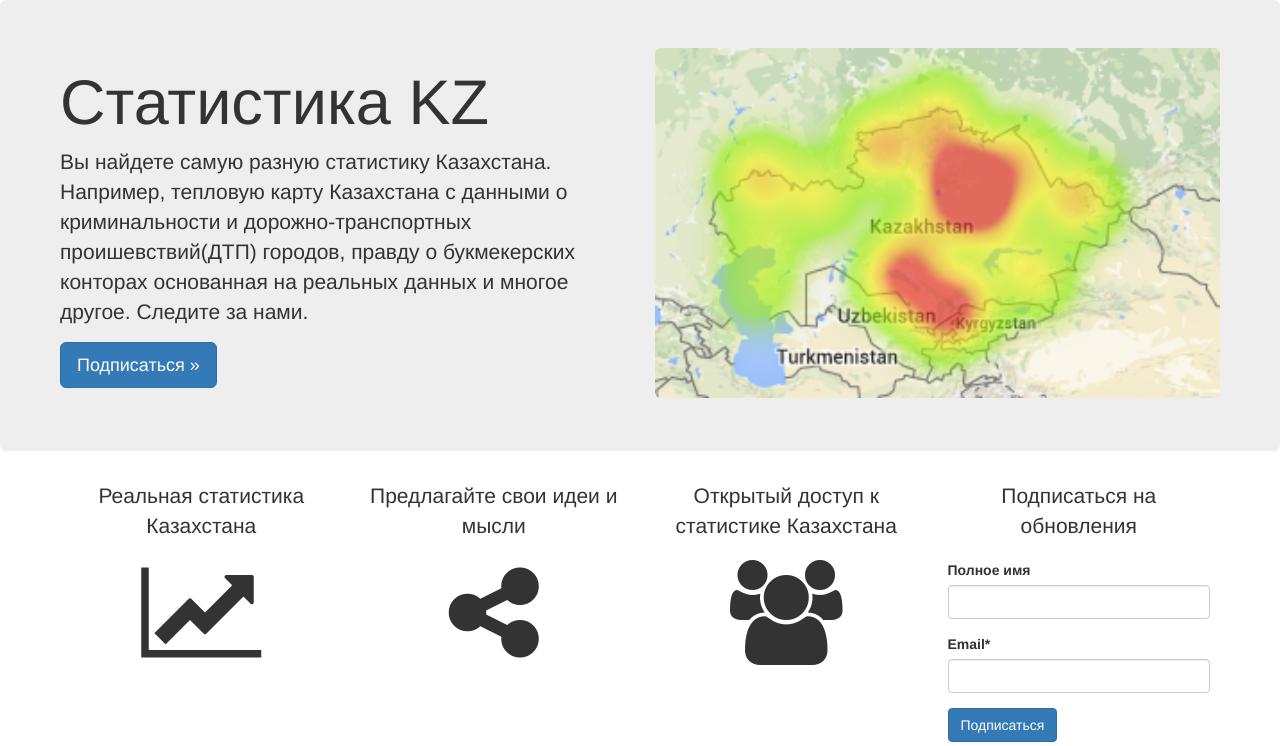
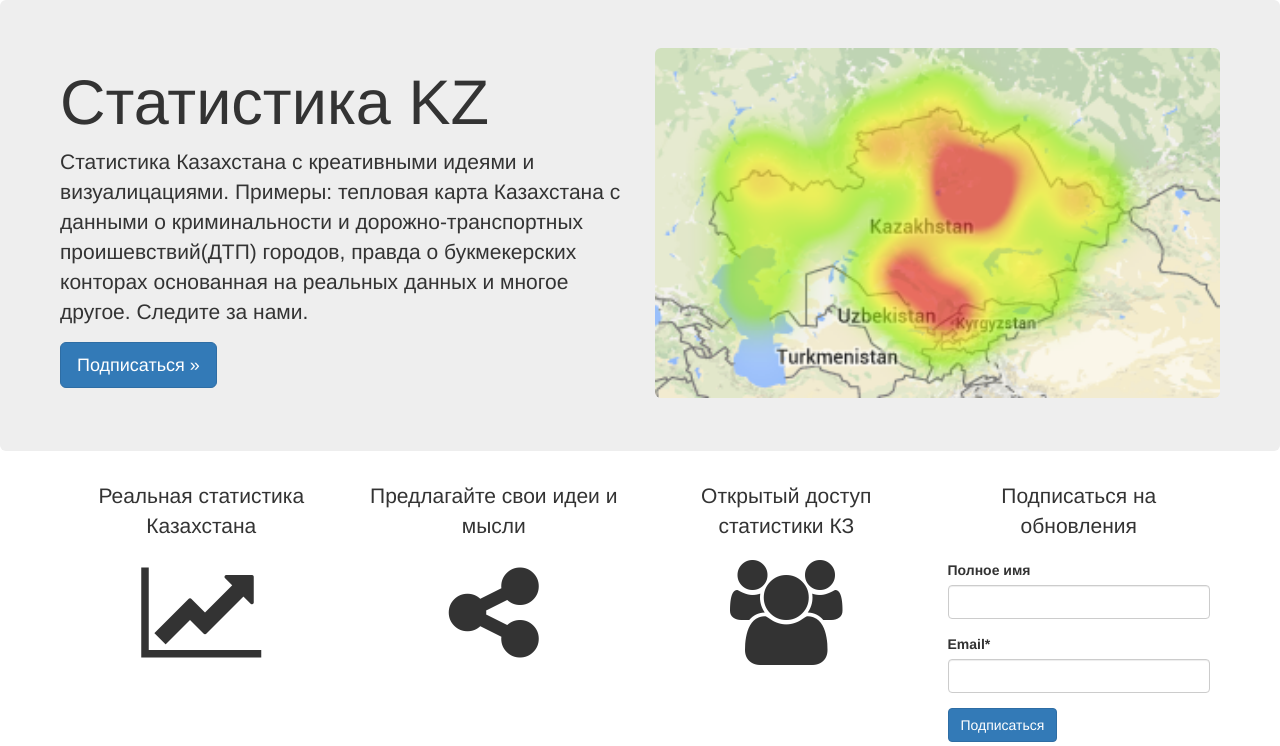
Before and after one commit to abzaloid/mvp-landing-page, a Django app: page / in a window 1280 px wide. Shown: the part 51-797 px from the top of the page. Run offline with Django 3.2, Linux system fonts and the light colour scheme; some libraries are stand-ins or nearby versions.

Commit message:
MVC is done

```diff
--- a/newsletter/views.py
+++ b/newsletter/views.py
@@ -230,7 +230,7 @@ def home(request):
 	form = SignUpForm(request.POST or None)
 
 	top_name = u'Статистика KZ'
-	top_text = u'Вы найдете самую разную статистику Казахстана. Например, тепловую карту Казахстана с данными о криминальности и дорожно-транспортных проишевствий(ДТП) городов, правду о букмекерских конторах основанная на реальных данных и многое другое. Следите за нами.'
+	top_text = u'Статистика Казахстана с креативными идеями и визуалицациями. Примеры: тепловая карта Казахстана с данными о криминальности и дорожно-транспортных проишевствий(ДТП) городов, правда о букмекерских конторах основанная на реальных данных и многое другое. Следите за нами.'
 
 	context = {
 		'title': title,
--- a/templates/form.html
+++ b/templates/form.html
@@ -1,5 +1,6 @@
 {% extends 'base.html' %}
 {% load crispy_forms_tags %}
+{% block head_title %}Связаться | {{block.super}} {% endblock %}
 
 {% block content %}
 
--- a/templates/home.html
+++ b/templates/home.html
@@ -45,7 +45,7 @@
 		<p class='lead text-align-center'><i class="fa fa-share-alt fa-5x fa-align-center"></i></p>
 	</div>
 	<div class='col-sm-3'>
-		<p class='lead text-align-center'> Открытый доступ к статистике Казахстана  </p>
+		<p class='lead text-align-center'> Открытый доступ статистики КЗ </p>
 		<p class='lead text-align-center'><i class="fa fa-users fa-5x fa-align-center"></i></p>
 	</div>
 
```
Also changed, not shown: 1 other file.
